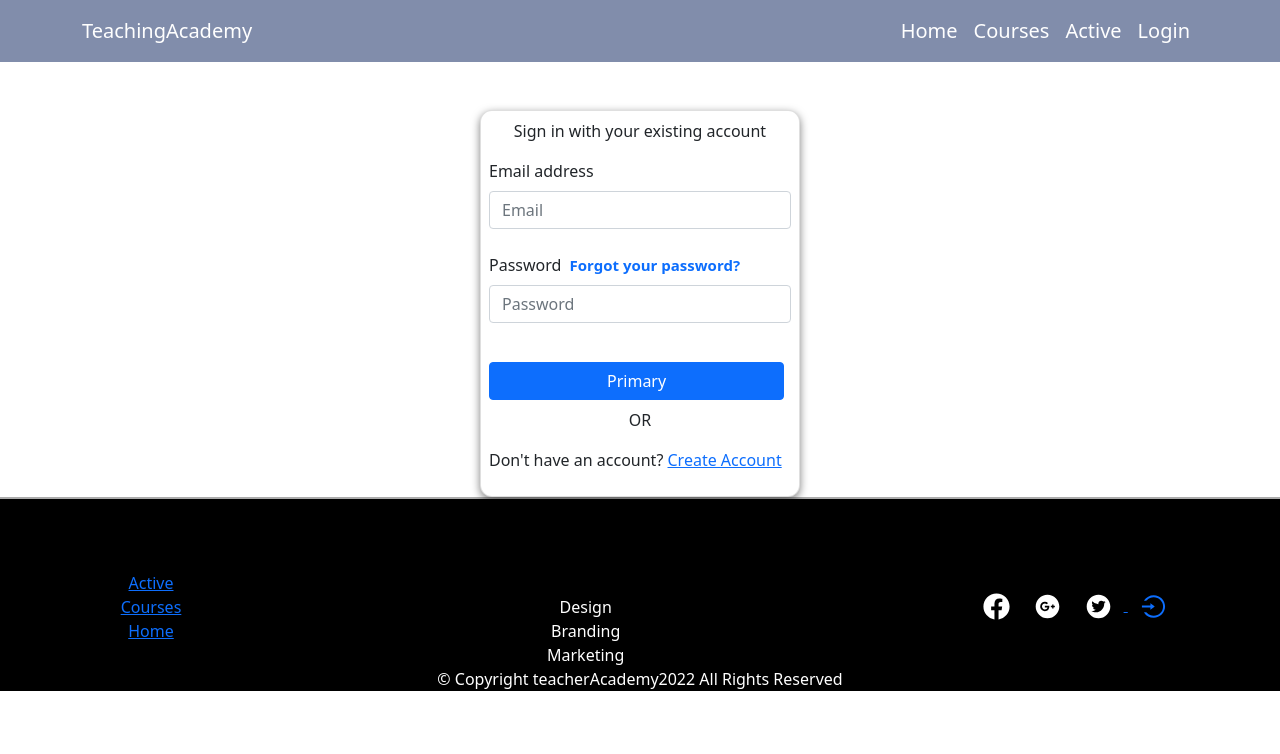
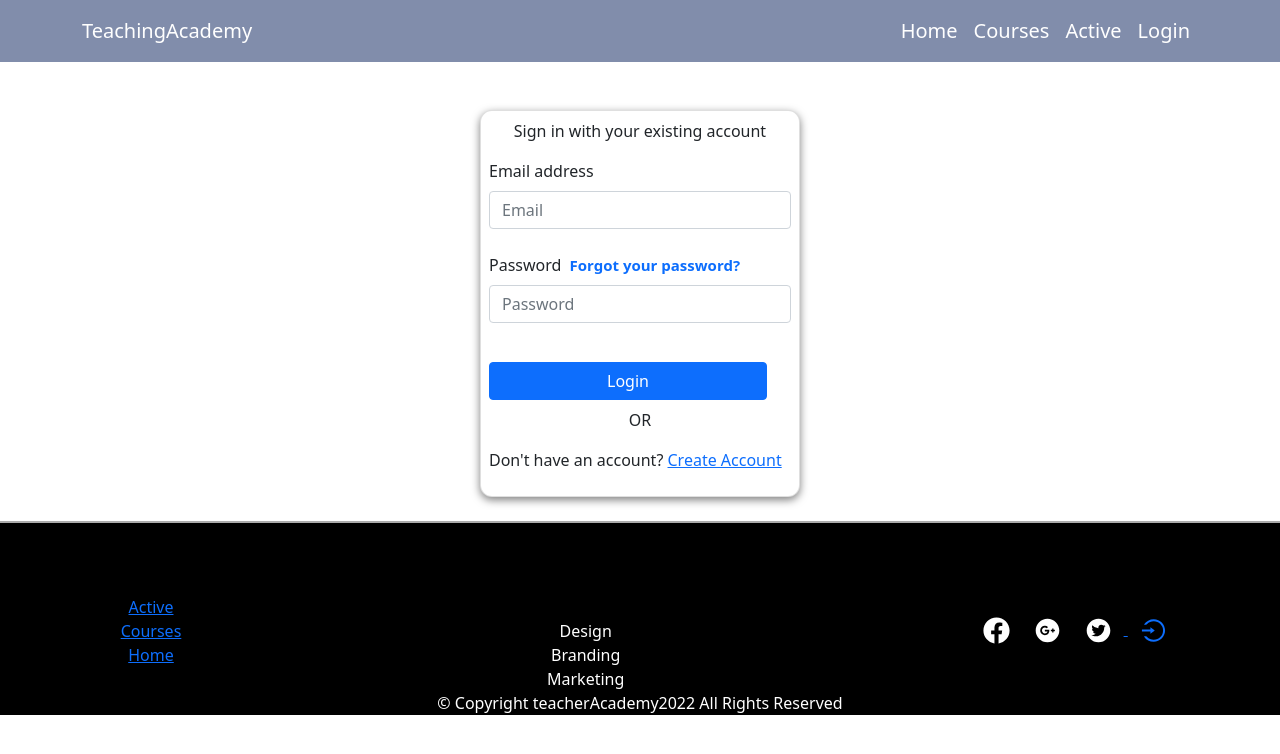
Before and after one commit to sharifulislm/Sunshine-task, a React (Create React App) app: page /Login in a window 1280 px wide. Shown: the top 754 px of the page. Built offline with nearby package versions, Linux system fonts and the light colour scheme; no server answers.

Commit message:
login and Register page is done

```diff
--- a/src/conponents/Login/Login/Login.js
+++ b/src/conponents/Login/Login/Login.js
@@ -64,7 +64,7 @@ const [sendPasswordResetEmail, sending, error1] = useSendPasswordResetEmail(
 
 
     return (
-        <Card className='m-auto mt-5 p-2 from-secton ' style={{ width: '20rem' }}>
+        <Card className='m-auto mt-5 p-2 from-secton mb-4 ' style={{ width: '20rem' }}>
             <p className='text-center'>Sign in with your existing account</p>
             <div>
                 <form onSubmit={HandelLoginSubmit} action="">
@@ -91,7 +91,7 @@ const [sendPasswordResetEmail, sending, error1] = useSendPasswordResetEmail(
            <Form.Control onBlur={HendelPassword} type="Password" placeholder="Password" />
             <br/>
 
-           <Button onClick={HandelLoginSubmit} variant="primary">Primary</Button>
+           <Button onClick={HandelLoginSubmit} variant="primary">Login</Button>
            <ToastContainer />
            <p className='text-center mt-2'>OR</p>
            <p text-dengar>{HendelError}</p>
--- a/src/conponents/Login/Signup/Signup.js
+++ b/src/conponents/Login/Signup/Signup.js
@@ -67,7 +67,7 @@ const HandleSubmit =event => {
 
 
     return (
-      <div className='m-auto mt-5 p-2 from-secton ' style={{ width: '20rem' }}>
+      <div className='m-auto mt-5 p-2 from-secton mb-4' style={{ width: '20rem' }}>
             <h5 className='text-center'>Create a New account</h5>
         <p className='text-center'>Please provide the following details.</p>
         <div>
@@ -83,7 +83,7 @@ const HandleSubmit =event => {
         <label for="lname">Confirm New Password </label> <br/>
        {/* <input onBlur={HandelConfirmPassword} className='ps-2 pt-1 pb-1' type="Password" placeholder='Confirm New Password' id='Password' /> <br/> */}
        <Form.Control onBlur={HandelConfirmPassword} type="Password" placeholder='Confirm New Password' />
-       <Button onClick={HandleSubmit} variant="primary">Primary</Button>
+       <Button onClick={HandleSubmit} variant="primary">Register</Button>
 
            <p className='text-center mt-2'>OR</p>
        <SocalIcon></SocalIcon>
```
